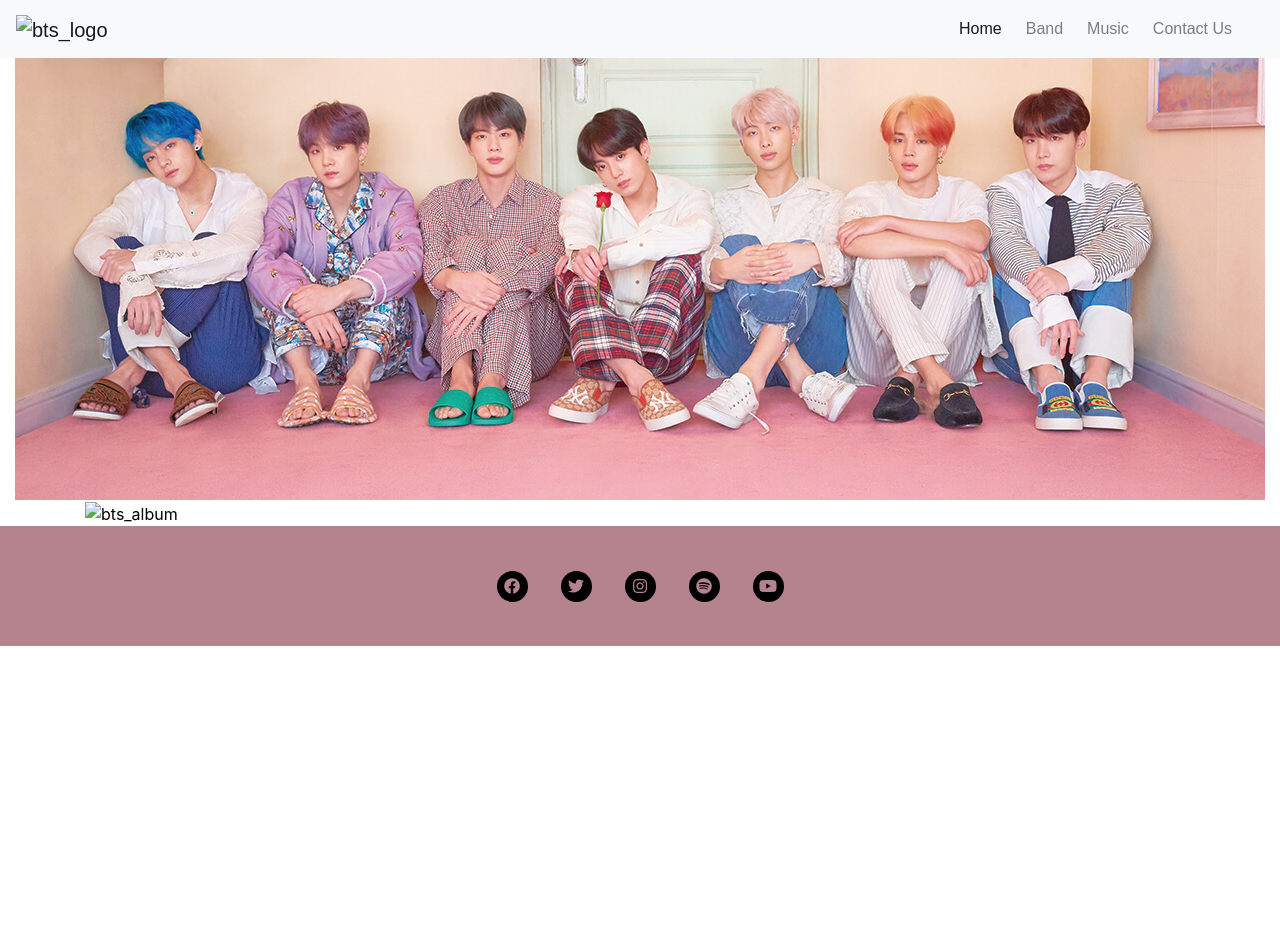
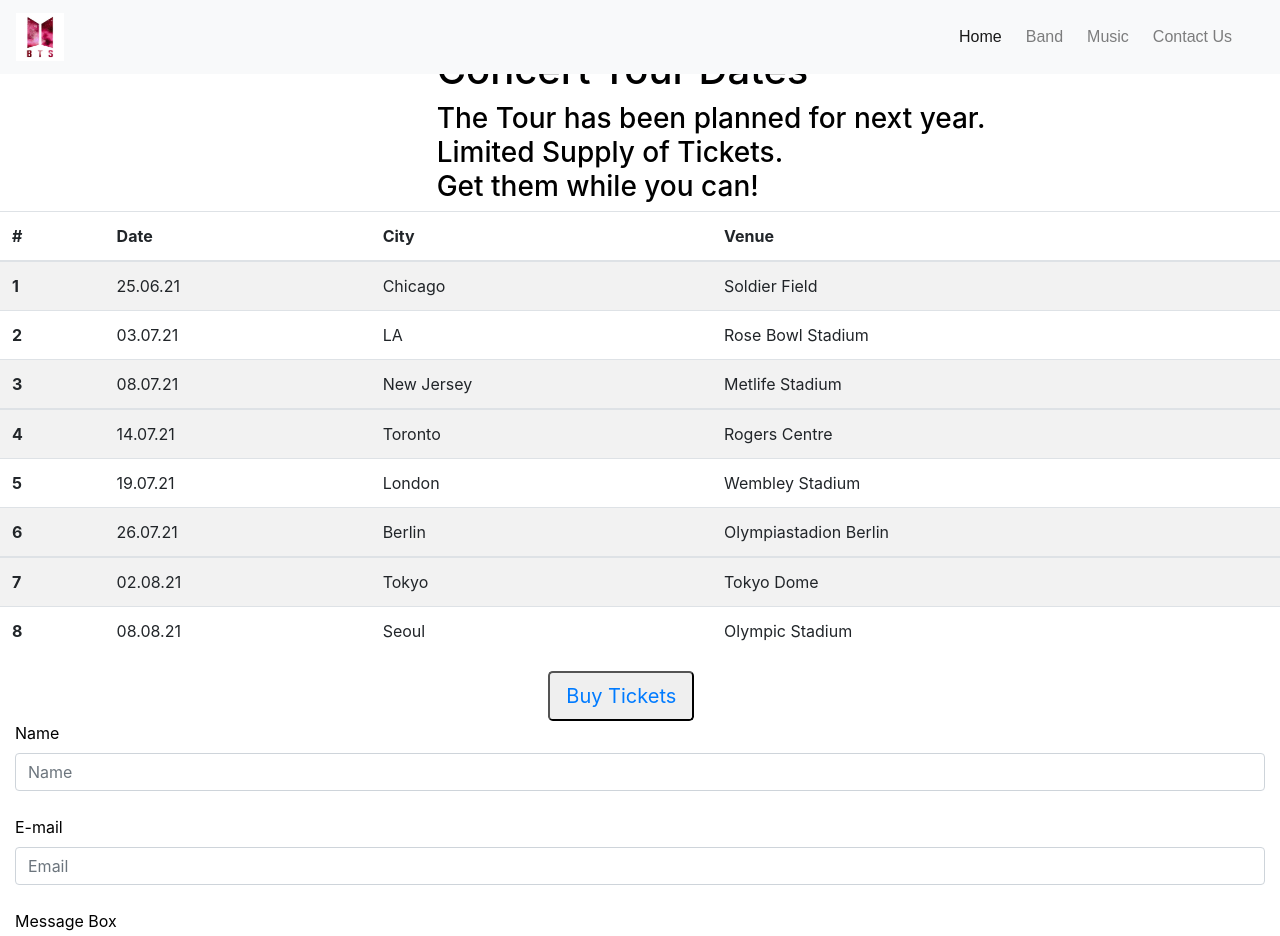
Before and after one commit to Code-Institute-Submissions/MS1--BTS-Band, a plain HTML site: page contact-us.html in a window 1280 px wide. Shown: the top 936 px of the page. Before the commit the page ends 800 px from the top, so only its background shows below. Drawn offline with nearby package versions, Linux system fonts and the light colour scheme; a web font is replaced by a local one.

Commit message:
modified table to include borders. Added Header and Button to table. Resized form-section and styled form-button. Updated social icon links in footer

```diff
--- a/contact-us.html
+++ b/contact-us.html
@@ -13,7 +13,7 @@
 <!-----------navbar code as per bootstrap documentation ------>
         <nav class="navbar navbar-default fixed-top navbar-light bg-light navbar-expand-lg">
                <a class="navbar-brand" href="index.html">
-               <img src="../images/bts_logo.jpg" width="30" height="30" alt="bts_logo" loading="lazy">
+               <img src="assets/images/bts_logo.jpg" width="47.5" height="47.5" alt="bts_logo" loading="lazy">
                </a>
            <button class="navbar-toggler" type="button" data-toggle="collapse" data-target="#navbarNav" aria-controls="navbarNav" aria-expanded="false" aria-label="Toggle navigation">
                  <span class="navbar-toggler-icon"></span>
@@ -24,34 +24,137 @@
                                 <a class="nav-link" href="index.html">Home <span class="sr-only">(current)</span></a>
                          </li>
                          <li class="nav-item mr-2">
-                                <a class="nav-link" href="#">Band</a>
+                                <a class="nav-link" href="band.html">Band</a>
                          </li>
                          <li class="nav-item mr-2">
-                                <a class="nav-link" href="#">Music</a>
+                                <a class="nav-link" href="music.html">Music</a>
                          </li>
                          <li class="nav-item mr-2">
-                                <a class="nav-link" href="#">Contact Us</a>
+                                <a class="nav-link" href="contact-us.html">Contact Us</a>
                          </li>
                    </ul>
              </div>
        </nav>
- <!---------------------------------------------------------------------------navbar end---->
+ <!---------------------------------------------------------------------------Navbar end---->
     </header>
-<!------------------------hero-image code idea from Love Running module/www.w3schools.com-->
+<!--------------------Main body Heading--------------->
     <section>
-     <div class="container-fluid">
-          <div class="hero-image">
-               <div class="hero-button">
-                      <a href="#" class="button" role="button">First time with us?</a>
-               </div>
-          </div>
-     </div>
+      <div class="container">
+              <div class="row heading-center">
+                        <div class="col-12">
+                            <h2>Tour Dates</h2>
+                        </div>
+
+              </div>
+      </div>
+<!----------------------------------------------------Table container start: code as per bootstrap-->
+      <div class="tour-container">
+           <div class="row">
+                <div class="col-6 offset-4">
+                     <h1>Concert Tour Dates</h1>
+                      <h3> The Tour has been planned for next year.
+                        Limited Supply of Tickets. </br>
+                        Get them while you can!
+                 </div>
+            </div>
+        </div>
+      <table class="table table-striped">
+             <thead>
+                   <tr>
+                      <th scope="col">#</th>
+                      <th scope="col">Date</th>
+                      <th scope="col">City</th>
+                      <th scope="col">Venue</th>
+                   </tr>
+              </thead>
+              <tbody>
+                    <tr>
+                        <th scope="row">1</th>
+                        <td>25.06.21</td>
+                        <td>Chicago</td>
+                        <td>Soldier Field</td>
+                    </tr>
+                    <tr>
+                        <th scope="row">2</th>
+                        <td>03.07.21</td>
+                        <td>LA</td>
+                        <td>Rose Bowl Stadium</td>
+                    </tr>
+                    <tr>
+                        <th scope="row">3</th>
+                        <td>08.07.21</td>
+                        <td>New Jersey</td>
+                        <td>Metlife Stadium</td>
+                    </tr>
+              </tbody>
+              <tbody>
+                    <tr>
+                        <th scope="row">4</th>
+                        <td>14.07.21</td>
+                        <td>Toronto</td>
+                        <td>Rogers Centre</td>
+                    </tr>
+                    <tr>
+                        <th scope="row">5</th>
+                        <td>19.07.21</td>
+                        <td>London</td>
+                        <td>Wembley Stadium</td>
+                    </tr>
+                    <tr>
+                        <th scope="row">6</th>
+                        <td>26.07.21</td>
+                        <td>Berlin</td>
+                        <td>Olympiastadion Berlin</td>
+                    </tr>
+              </tbody>
+              <tbody>
+                    <tr>
+                        <th scope="row">7</th>
+                        <td>02.08.21</td>
+                        <td>Tokyo</td>
+                        <td>Tokyo Dome</td>
+                    </tr>
+                    <tr>
+                        <th scope="row">8</th>
+                        <td>08.08.21</td>
+                        <td>Seoul</td>
+                        <td>Olympic Stadium</td>
+                    </tr>
+              </tbody>
+      </table>
     </section>
+<!----------------------------------------------------Table end---------------->
     <section>
-        <div class="container">
-           <img src="../images/album.jpg" alt="bts_album" style="width:100%">
+         <div class="container-fluid">
+             <div class="row">
+                    <div class="col-md-7 offset-5" >
+                        <button type="button" class="ticket-button btn-lg" value="sumbit"><a href="https://www.ticketmaster.co.uk/" target="_blank">Buy Tickets</a></button>
+                    </div>
+             </div>
+         </div>
+    </section>
+<!------------------------------------------------------------Form section start--------->
+    <section class="container-fluid form-section">
+            <div class="row">
+                    <div class="col">
+                         <div class="center-form">
+                            <form>
+                              <label for="name">Name</label>
+                              <input type="text" name="name" id="fullname" class="form-control" placeholder="Name" required></br>
+                              <label for="email">E-mail</label>
+                              <input type="email" name="email" id="emailaddress" class="form-control" placeholder="Email" required></br>
+                              <label for="query">Message Box</label>
+                              <textarea rows="5" name="query" id="query" class="form-control" placeholder="Bookings/Queries? Tell us here..." required></textarea>
+                              <div class="row">
+                                <div class="col">
+                                    <button type="submit" class="btn btn-primary form-button" value="sumbit">Submit</button>
+                                </div>
+                              </div>
+                            </form>
+                         </div>
+                    </div>
+            </div>
 
-        </div>
     </section>
  <!-------------------------Footer start/ code as learned in code institute module----->
     <footer class="container-fluid">
@@ -59,31 +162,31 @@
               <div class="col-sm-12">
                    <ul class="list-inline social-links">
                          <li class="list-inline-item">
-                              <a href="#" target="_blank">
+                              <a href="https://www.facebook.com/bangtan.official" target="_blank">
                                     <i class="fab fa-facebook" aria-hidden="true"></i>
                                     <span class="sr-only">Facebook</span>
                               </a>
                     </li>
                     <li class="list-inline-item">
-                              <a href="#" target="_blank">
+                              <a href="https://twitter.com/bts_bighit" target="_blank">
                                      <i class="fab fa-twitter" aria-hidden="true"></i>
                                      <span class="sr-only">Twitter</span>
                               </a>
                      </li>
                      <li class="list-inline-item">
-                              <a href="#" target="_blank">
+                              <a href="https://www.instagram.com/bts.bighitofficial/" target="_blank">
                                      <i class="fab fa-instagram" aria-hidden="true"></i>
                                      <span class="sr-only">Instagram</span>
                               </a>
                       </li>
                       <li class="list-inline-item">
-                              <a href="#" target="_blank">
+                              <a href="https://open.spotify.com/artist/3Nrfpe0tUJi4K4DXYWgMUX" target="_blank">
                                      <i class="fab fa-spotify" aria-hidden="true"></i>
                                      <span class="sr-only">Spotify</span>
                               </a>
                       </li>
                       <li class="list-inline-item">
-                              <a href="#" target="_blank">
+                              <a href="https://www.youtube.com/c/BigHitLabels" target="_blank">
                                      <i class="fab fa-youtube" aria-hidden="true"></i>
                                      <span class="sr-only">Youtube</span>
                               </a>
```
